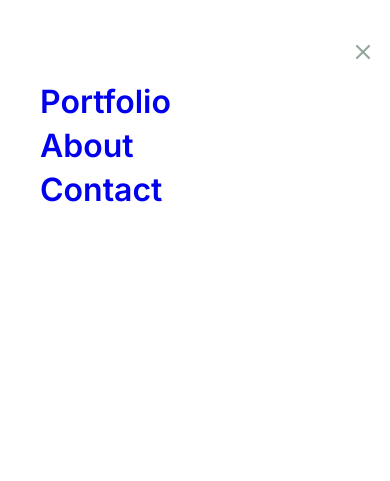
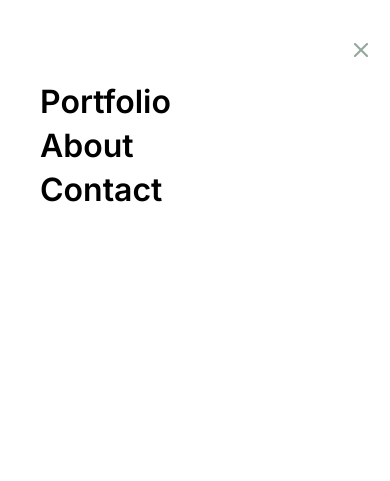
Before and after one commit to IsmaelMastronardi/Old-Portfolio, a website: page index.html in a window 390 px wide. Both pictures are taken after a click on the button 343 px from the left and 12 px from the top of the page. Shown: the top 481 px of the page. Drawn offline with Linux system fonts and the light colour scheme.

Commit message:
add styles for mobileExitButton and MobileMenuListItem

```diff
--- a/Styles/mobileMenu.css
+++ b/Styles/mobileMenu.css
@@ -19,10 +19,12 @@
   font-family: 'Inter';
   font-weight: 600;
   line-height: 44px;
+  color: black;
 }
 
 .mobileExitButton {
   background-image: url(../assets/images/Toolbox/Icon\ -\ Cancel.png);
+  background-position: center;
   background-color: white;
   border: none;
   margin-left: 90%;
@@ -31,3 +33,9 @@
   height: 20px;
   padding: 0;
 }
+.mobileMenulistItem:link,
+.mobileMenulistItem:visited,
+.mobileMenulistItem:hover,
+.mobileMenulistItem:active {
+  text-decoration: none;
+}
--- a/mobileMenu.js
+++ b/mobileMenu.js
@@ -5,18 +5,19 @@ function removeMenu() {
 }
 function addListItem(menuList, listText, gotToSection) {
   const listItem = document.createElement('li');
-  const listItemAnchor = document.createElement('a')
+  const listItemAnchor = document.createElement('a');
+  listItemAnchor.classList.add('mobileMenulistItem');
   const text = document.createTextNode(listText);
-  listItem.classList.add('mobileMenulistItem');
   listItem.addEventListener('click', removeMenu);
   listItemAnchor.href = gotToSection;
-  listItemAnchor.appendChild(text)
+  listItemAnchor.appendChild(text);
   listItem.appendChild(listItemAnchor);
   menuList.appendChild(listItem);
 }
 function createMenuElements(menu) {
-  const mobileExitButton = document.createElement('button')
-  mobileExitButton.classList.add('mobileExitButton')
+  const mobileExitButton = document.createElement('button');
+  mobileExitButton.classList.add('mobileExitButton');
+  mobileExitButton.addEventListener('click', removeMenu);
   const menuList = document.createElement('ul');
   menuList.classList.add('mobileMenuList');
   addListItem(menuList, 'Portfolio', '#myWorks');
```
